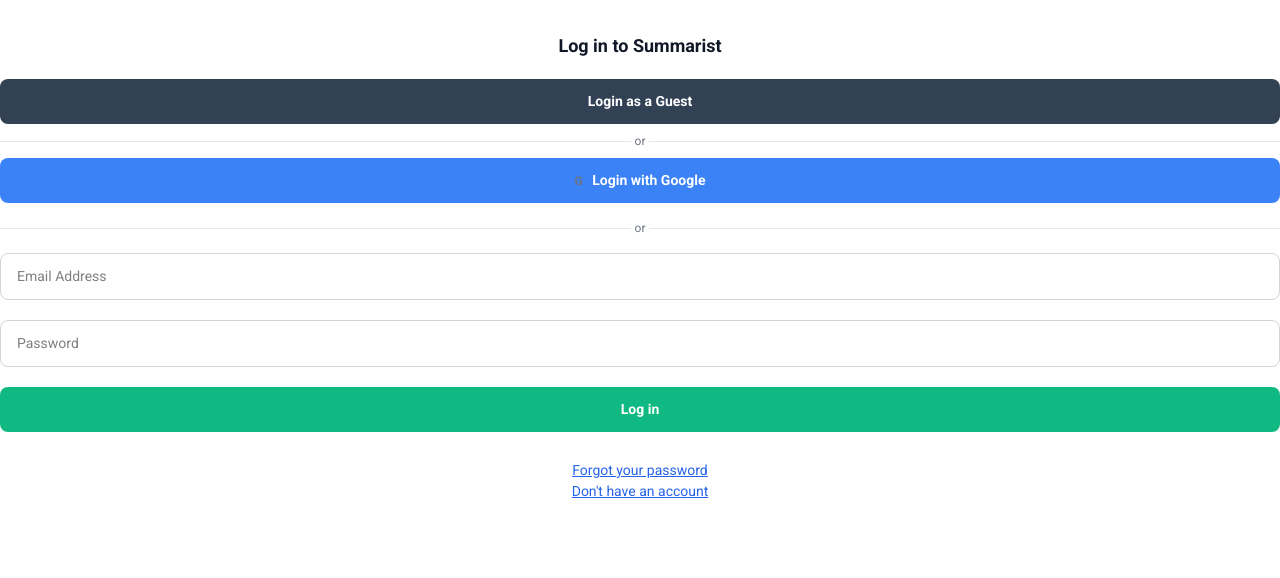
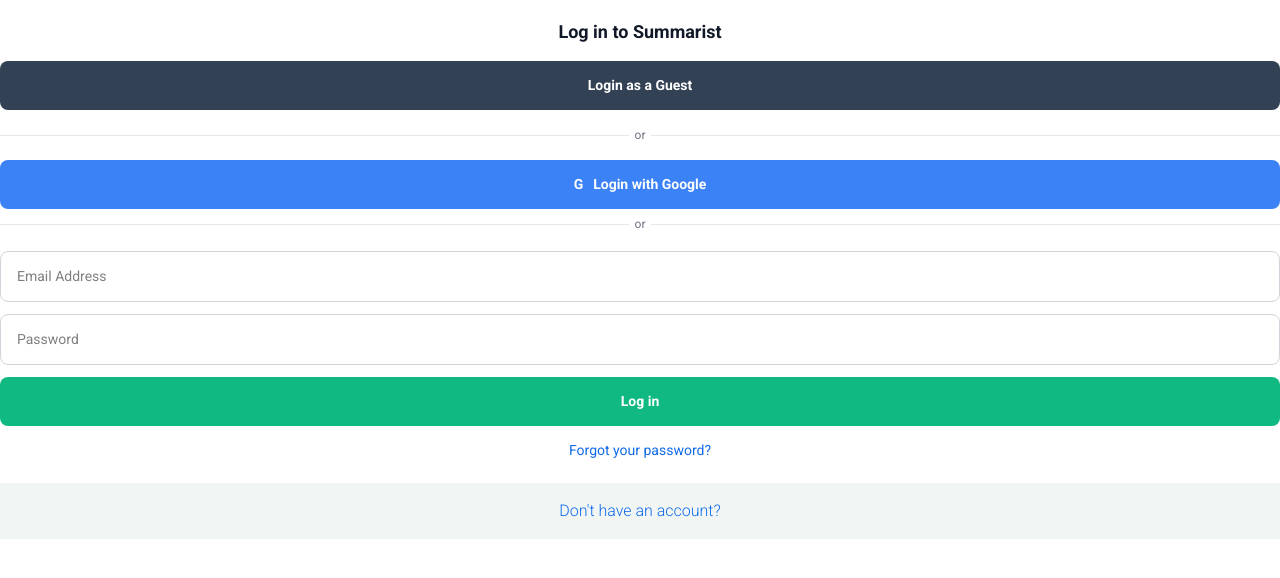
Before and after one commit to ommastic/project-2-using-Nextjs, a Next.js app: page /api/auth/login in a window 1280 px wide. Shown: the top 578 px of the page. Built offline with nearby package versions, Linux system fonts and the light colour scheme.

Commit message:
updated login information

```diff
--- a/app/globals.css
+++ b/app/globals.css
@@ -193,90 +193,78 @@
   align-items: center;
   justify-content: center;
   background: rgba(0, 0, 0, 0.6);
-  padding: 1rem;
+  padding: 16px;
 }
 
 .auth-modal {
   position: relative;
   width: 100%;
-  max-width: 400px;
-  height: 550px;
+  max-width: 420px;
   background: #ffffff;
   border-radius: 16px;
-  padding: 16px;
+  text-decoration: none;
   box-shadow: 0 20px 40px rgba(0, 0, 0, 0.2);
+  overflow: hidden;
 }
 
-.auth-switch-title{
-  font-size: 14px;
+.auth-modal--inner{
+  padding: 24px;
 }
 
 /* Close button */
-.auth-close {
+.auth-close,
+.remove-modal{
   position: absolute;
-  top: 1rem;
-  right: 1rem;
+  top: 16px;
+  right: 16px;
   border: none;
   background: transparent;
-  font-size: 1.2rem;
+  font-size: 22px;
+  padding: 8px 10px;
+  font-weight: 700;
   cursor: pointer;
   color: #6b7280;
+  border-radius: 8px;
 }
 
 .auth-close:hover {
   color: #111827;
+  background: #f3f4f6;
 }
+
+/*Form*/
 
 .auth-form {
   width: 100%;
+  display: flex;
+  flex-direction: column;
 }
 
 .auth-title {
   text-align: center;
-  font-size: 1.125rem;
-  font-weight: 600;
+  font-size: 18px;
+  font-weight: 700;
+  flex-direction: 18px;
   color: #111827;
-  margin-top: 2rem;
+  margin: 18px 0 16px;
 
 }
 
-.auth-form {
+.auth-form--fields {
   display: flex;
   flex-direction: column;
-  gap: 0.75rem;
+  gap: 12px;
+  margin-top: 12px;
 }
 
 /* Inputs */
 .auth-input {
   width: 100%;
-  padding: 0.75rem 1rem;
-  margin-bottom: 1.25rem;
+  padding: 14px 16px;
   border-radius: 8px;
   border: 1px solid #d1d5db;
-  font-size: 0.875rem;
+  font-size: 14px;
 }
-
-.remove-modal{
-  position: absolute;
-  top: 16px;
-  right: 16px;
-  font-size: 24px;
-  padding: 8px 8px;
-  font-weight: 600;
-  border: none;
-  background: transparent;
-  color: #6b7280;
-  cursor: pointer;
-  line-height: 1;
-  padding: 8px 8px;
-}
-
-.remove-modal:hover{
-  color: #111827;
-  background: #f3f4f6;
-  border-radius: 4px;
-}
-
 .auth-input:focus {
   outline: none;
   border-color: #3b82f6;
@@ -296,22 +284,22 @@
 .auth-actions {
   display: flex;
   flex-direction: column;
-  gap: 0.25rem;
-  margin-top: 0.5rem;
+  gap: 10px;
+
 }
 
 .auth-btn {
   width: 100%;
   border: none;
   border-radius: 8px;
-  padding: 0.75rem 1rem;
-  font-size: 0.875rem;
-  font-weight: 600;
+  padding: 14px 16px;
+  font-size: 14px;
+  font-weight: 700;
   cursor: pointer;
   display: flex;
   align-items: center;
   justify-content: center;
-  gap: 0.6rem;
+  gap: 10px;
 }
 
 .auth-btn:disabled {
@@ -319,9 +307,10 @@
   cursor: not-allowed;
 }
 
+/*Buttons*/
 .auth-btn-guest {
   background: #334155; /* slate */
-  color: white;
+  color: #fff;
 }
 
 .auth-btn-guest:hover {
@@ -330,18 +319,20 @@
 
 .auth-btn-google {
   background: #3b82f6;
-  color: white;
+  color: #fff;
 }
 
 .auth-btn-google:hover {
   background: #2563eb;
 }
 
+/*Divider */
+
 .auth-divider {
   display: flex;
   align-items: center;
-  gap: 4px;
-  margin: 4px 0;
+  gap: 6px;
+  margin: 6px 0;
 }
 
 .auth-divider-line {
@@ -351,7 +342,7 @@
 }
 
 .auth-divider-text {
-  font-size: 0.75rem;
+  font-size: 12px;
   color: #6b7280;
 }
 
@@ -359,36 +350,51 @@
 .auth-submit {
   background: #10b981;
   color: #ffffff;
-  padding: 0.75rem;
-  border-radius: 8px;
-  font-size: 0.875rem;
-  font-weight: 600;
-  border: none;
-  cursor: pointer;
 }
 
 .auth-submit:hover {
   background: #059669;
 }
 
-.auth-submit:disabled {
-  opacity: 0.6;
-  cursor: not-allowed;
+/* Footer switch */
+.auth-switch {
+  margin-top: 14px;
+  text-align: center;
+  font-size: 14px;
 }
 
-/* Footer switch */
-.auth-switch {
-  margin-top: 1rem;
-  text-align: center;
-  font-size: 0.875rem;
+.auth-switch--wrapper {
+  display: flex;
+  flex-direction: column;
+  gap: 12px;
 }
 
-.auth-switch button {
-  background: none;
-  border: none;
-  color: #2563eb;
+
+.auth-link{
+  font-size: 14px;
+  color: #116be9;
+}
+
+.auth-link:hover{
   cursor: pointer;
-  text-decoration: underline;
+}
+
+.auth-link--strong{
+  font-size: 16px;
+}
+
+
+.auth-bottom--strip{
+  background: #f1f6f4;
+  padding: 16px 24px;
+  margin-top: 10px;
+  color: #116be9;
+  font-weight: 300;
+  text-align: center;
+}
+
+.auth-bottom--strip:hover{
+  cursor: pointer;
 }
 
 /* FEATURES */
--- a/app/layout.tsx
+++ b/app/layout.tsx
@@ -1,6 +1,7 @@
 import type { Metadata } from "next";
 import { Geist, Geist_Mono } from "next/font/google";
 import "./globals.css";
+import { AuthModaProvider } from "@/components/auth/AuthModalProvider";
 
 const geistSans = Geist({
   variable: "--font-geist-sans",
@@ -28,7 +29,7 @@
         className={`${geistSans.variable} ${geistMono.variable} antialiased`}
       >
         <div className="body">
-        {children}
+          <AuthModaProvider> {children}</AuthModaProvider>
         </div>
       </body>
     </html>
--- a/components/auth/AuthForm.tsx
+++ b/components/auth/AuthForm.tsx
@@ -113,11 +113,11 @@
                 onClick={loginGoogle}
                 disabled={guestLoading || loading}
               >
-                <span className="auth-divider-text">G</span>
-                Login with Google
+                <span className="auth-google-icon">G</span>
+                { mode === "login" ? "Login with Google" : "Sign up with Google"}
               </button>
             </div>
-            <div className="auth-divider">
+            <div className="auth-divider auth-divider--spaced">
               <div className="auth-divider-line" />
               <span className="auth-divider-text">or</span>
               <div className="auth-divider-line" />
@@ -125,7 +125,7 @@
           </>
         )}
 
-        <form onSubmit={onSubmit}>
+        <form onSubmit={onSubmit} className="auth-form--fields">
           <input
             className="auth-input"
             type="email"
@@ -144,38 +144,45 @@
           />
           {err && <p className="auth-error">{err}</p>}
 
-          <button type="submit" className="auth-btn auth-submit" disabled={loading}>
+          <button
+            type="submit"
+            className="auth-btn auth-submit"
+            disabled={loading}
+          >
             {loading ? "loading..." : mode === "login" ? "Log in" : "Sign up"}
           </button>
         </form>
 
         <div className="auth-switch">
           {mode === "login" ? (
-            <div className="auth-switch-wrapper">
-              <button
-                onClick={ onForgotPassword }
-                className="auth-switch-title"
-              >
-                Forgot your password
+            <div className="auth-switch--wrapper">
+              <button onClick={onForgotPassword} className="auth-link">
+                Forgot your password?
               </button>
-              <div>
+              <div className="auth-bottom--strip">
                 <button
                   onClick={() => {
                     setErr("");
-                    setMode("signup")}}
-                  className="auth-switch-title"
+                    setMode("signup");
+                  }}
+                  className="auth-link auth-link--strong"
                 >
-                  Don't have an account
+                  Don't have an account?
                 </button>
               </div>
             </div>
           ) : (
             showSwitch && (
-              <button onClick={() => {
+              <div className="auth-bottom--strip">
+                <button
+                  onClick={() => {
                     setErr("");
-                    setMode("login")}}>
-                Already have an account
-              </button>
+                    setMode("login");
+                  }}
+                >
+                  Already have an account?
+                </button>
+              </div>
             )
           )}
         </div>
--- a/components/auth/AuthModal.tsx
+++ b/components/auth/AuthModal.tsx
@@ -25,8 +25,10 @@
   return (
     <div className="auth-overlay" onMouseDown={onClose}>
       <div className="auth-modal" onMouseDown={(e) => e.stopPropagation()}>
-        <button onClick={onClose} className="remove-modal">x</button>
-
+        <button className="remove-modal" onClick={onClose}>
+          x
+        </button>
+        <div className="auth-modal--inner">
           <AuthForm
             onSuccess={(user) => {
               onSuccess?.(user);
@@ -35,5 +37,6 @@
           />
         </div>
       </div>
+    </div>
   );
 }
--- /dev/null
+++ b/components/auth/AuthModalProvider.tsx
@@ -0,0 +1,33 @@
+"use client"
+import { createContext, useContext, useState } from "react"
+import AuthModal from "./AuthModal"
+
+type AuthCtx = {
+    openLogin: () => void;
+    closeLogin: () => void;
+    user: any
+}
+
+const AuthContext = createContext<AuthCtx | null>(null)
+
+export function AuthModaProvider({children}: {children: React.ReactNode}){
+    const [open, setOpen] = useState(false)
+    const [user, setUser] = useState<any>(null)
+
+    const openLogin =  () => setOpen(true)
+    const closeLogin =  () => setOpen(false)
+
+    return (
+        <AuthContext.Provider value={{openLogin, closeLogin, user}}>
+            {children}
+
+            <AuthModal open={open} onClose={closeLogin} onSuccess={data => setUser(data)}/>
+        </AuthContext.Provider>
+    )
+}
+
+export function useAuthModal(){
+    const ctx = useContext(AuthContext)
+    if (!ctx) throw new Error("useAuthModal must be used inside AuthModal Provider")
+        return ctx;
+}
--- a/components/web/Landing.tsx
+++ b/components/web/Landing.tsx
@@ -1,6 +1,12 @@
+"use client"
+
 import Image from "next/image"
+import { useAuthModal } from "../auth/AuthModalProvider"
+
 
 export default function Landing(){
+  const { openLogin } = useAuthModal()
+
     return (
     <section id="landing">
       <div className="container">
@@ -18,7 +24,7 @@
                 <br className="remove--tablet" />
                 and even people who don’t like to read.
               </div>
-              <button className="btn home__cta--btn">Login</button>
+              <button onClick={openLogin} className="btn home__cta--btn">Login</button>
             </div>
             <figure className="landing__image--mask">
               <Image src="/landing.png" alt="landing" width={779} height={740}/>
--- a/components/web/Reviews.tsx
+++ b/components/web/Reviews.tsx
@@ -1,6 +1,13 @@
+"use client"
+
 import { BsStarFill } from "react-icons/bs";
+import { useAuthModal } from "../auth/AuthModalProvider";
+
 
 export default function Reviews(){
+
+  const { openLogin } = useAuthModal()
+
     return (
         <section id="reviews">
       <div className="container">
@@ -63,7 +70,7 @@
             </div>
           </div>
           <div className="reviews__btn--wrapper">
-            <button className="btn home__cta--btn">Login</button>
+            <button onClick={openLogin} className="btn home__cta--btn">Login</button>
           </div>
         </div>
       </div>
```
Also changed, not shown: components/web/Navbar.tsx (+9 -19 lines). Lines whose indentation alone changed are shown as unchanged.
